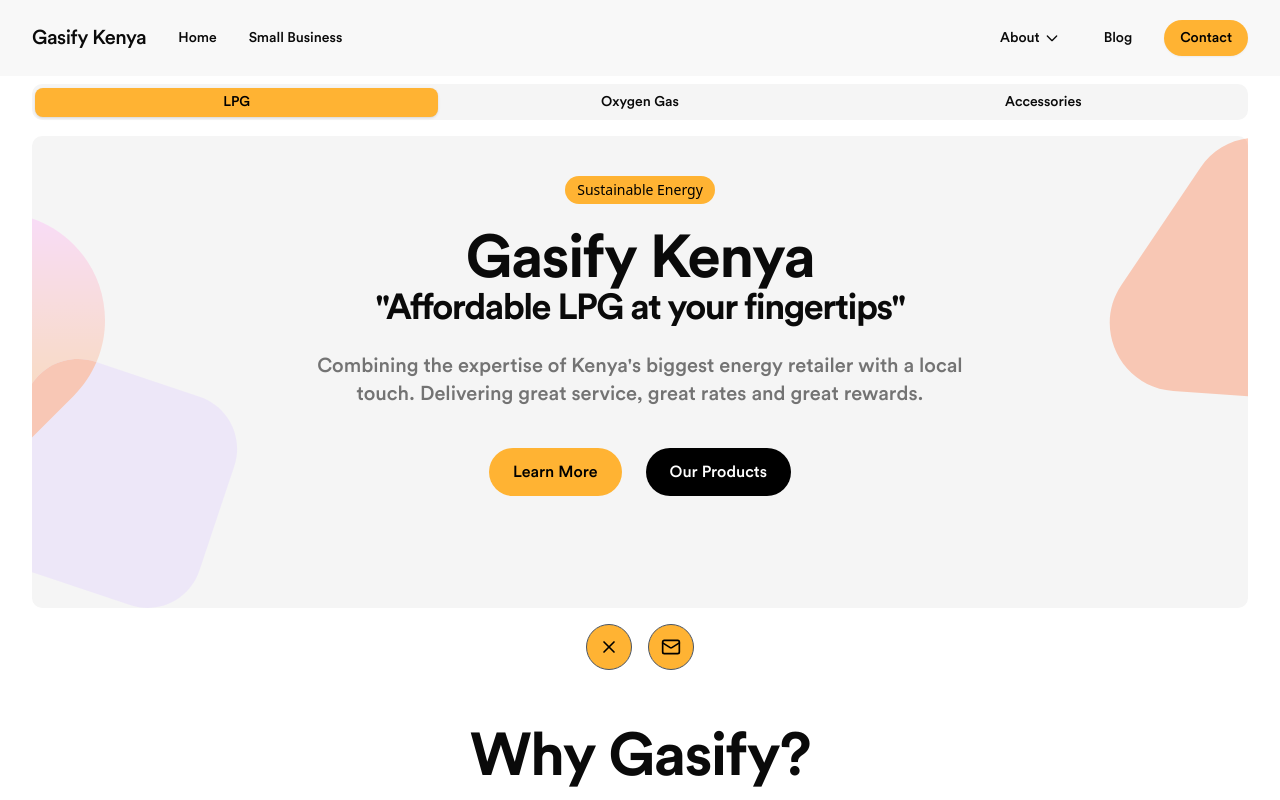
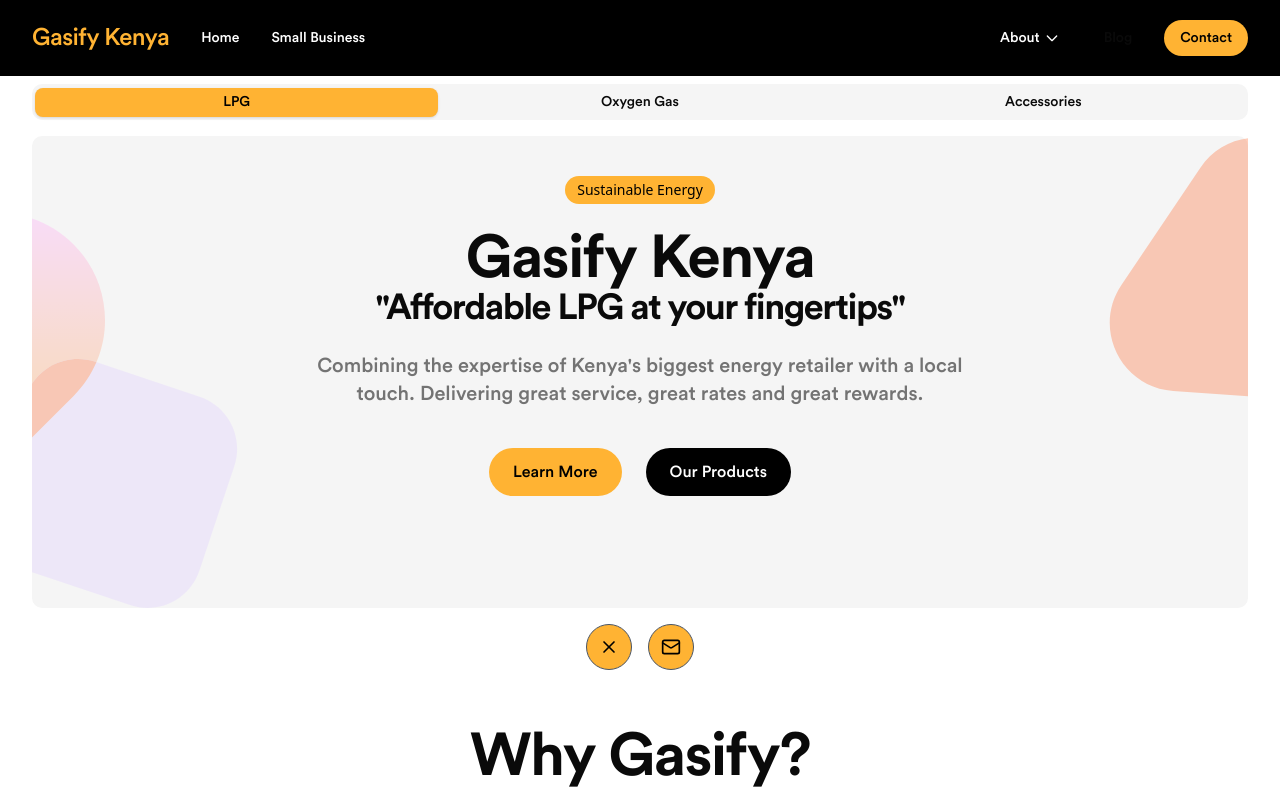
Before and after one commit to Cheppar/posthog, a Next.js app: page / in a window 1280 px wide. Shown: the top 800 px of the page. Built offline with nearby package versions, Linux system fonts and the light colour scheme.

Commit message:
refactor(header): scroll behaviour - Smooth and black - Dark blue with more scroll

```diff
--- a/app/(routes)/business/page.jsx
+++ b/app/(routes)/business/page.jsx
@@ -1,5 +1,5 @@
 import React from 'react';
-import Sme from './../../_components/sme/Sme'
+import Sme from '../../_components/sme/Sme'
 
 const page = () => {
   return (
--- a/app/_components/gasifybenefits/Benefits.jsx
+++ b/app/_components/gasifybenefits/Benefits.jsx
@@ -41,7 +41,7 @@
       <section className="pt-2 pb-1 md:pt-10 md:pb-4 relative overflow-hidden">
         {/* Background with local SVG */}
         <div
-          className="absolute inset-0 bg-cover bg-center bg-no-repeat opacity-30"
+          className="absolute inset-0 bg-cover bg-center bg-no-repeat  opacity-30"
 
         ></div>
 
@@ -61,8 +61,8 @@
                 <div className="mt-4 flex items-center justify-center gap-x-6">
   <Link
     href="https://play.google.com/apps/internaltest/4701284750794841442"  target="_blank"
-    className="clrBtn text-black px-4 py-3 rounded-full text-base font-medium transition-colors duration-200 hover:bg-gray-700 flex items-center gap-2"
-  >
+    className="inline-block px-8 py-3 text-base font-medium border border-amber-500 text-amber-500 rounded-lg hover:bg-amber-500/10 transition-colors duration-300"
+    >
     <Download className="w-5 h-5" />
     Download app
   </Link>
--- a/app/_components/home/Header.jsx
+++ b/app/_components/home/Header.jsx
@@ -41,11 +41,11 @@
 
   return (
     <header
-      className={cn(
-        "fixed top-0 colorPrimary left-0 right-0 z-40 transition-all duration-300",
-        scrolled ? "bg-background/80 backdrop-blur-md border-b py-3" : "py-5"
-      )}
-    >
+    className={cn(
+      "fixed top-0 left-0 right-0 z-40 transition-all duration-300",
+      scrolled ? "bg-gray-800 backdrop-blur-md border-b py-3" : "bg-black py-5"
+    )}
+  >
       <div className="container max-w-7xl mx-auto px-4 sm:px-6 lg:px-8">
         <div className="flex items-center justify-between">
           <div className="flex items-center gap-8">
@@ -54,7 +54,7 @@
               className="flex items-center gap-2"
               aria-label="Gasify Kenya"
             >
-              <span className="font-display font-medium text-xl tracking-tight">
+              <span className="font-display txtBtn font-medium text-2xl tracking-tight">
                 Gasify Kenya
               </span>
             </a>
@@ -65,14 +65,14 @@
                   key={item.name}
                   href={item.href}
                   className={cn(
-                    "text-sm font-medium relative overflow-hidden group",
+                    "text-sm  text-white font-medium relative overflow-hidden group",
                     path === item.href && item.name === "Home" && "font-semibold" // Optional: bold for Home when active
                   )}
                 >
                   {item.name}
                   <span
                     className={cn(
-                      "absolute bottom-0 left-0 w-full h-0.5 bg-coffee-500 transform origin-left transition-transform duration-300",
+                      "  absolute bottom-0 left-0 w-full h-0.5 bg-coffee-500 transform origin-left transition-transform duration-300",
                       path === item.href && item.name === "Home"
                         ? "scale-x-100"
                         : "scale-x-0 group-hover:scale-x-100"
@@ -91,7 +91,7 @@
                   <DropdownMenuTrigger asChild>
                     <Button
                       variant="ghost"
-                      className="flex items-center gap-1 text-sm font-medium"
+                      className="flex items-center gap-1 text-sm text-white font-medium"
                     >
                       About
                       <svg
@@ -245,7 +245,7 @@
               key={item.name}
               href={item.href}
               className={cn(
-                "block px-3 py-2 rounded-md text-base font-medium hover:bg-muted",
+                "block px-3 py-2 rounded-md text-white text-base font-medium hover:bg-muted",
                 path === item.href && "bg-muted font-semibold"
               )}
               onClick={() => setMobileMenuOpen(false)}
--- a/app/globals.css
+++ b/app/globals.css
@@ -48,7 +48,10 @@
 
 .clrBtn{
   background-color: #FFB333;
+}
 
+.txtBtn{
+  color: #FFB333;
 }
 
 .markdown-body a {
```
